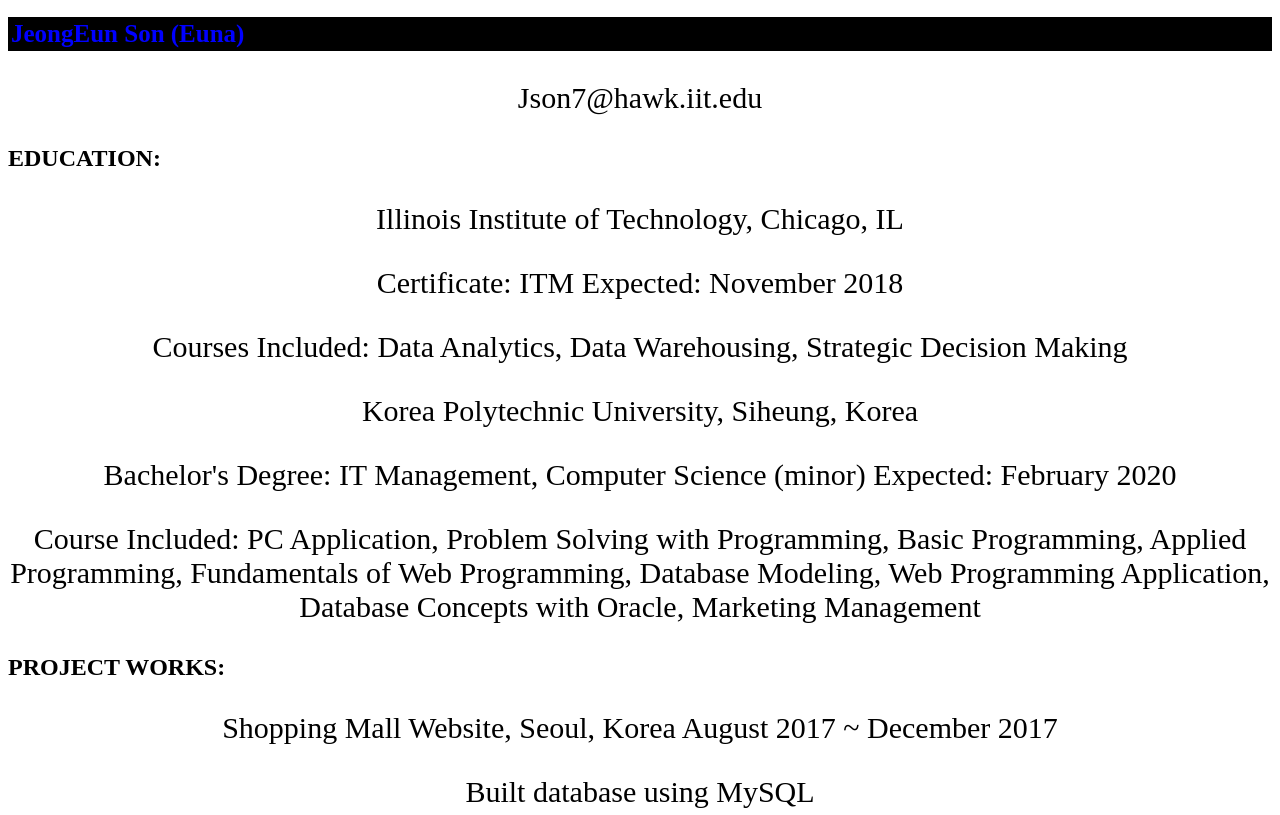
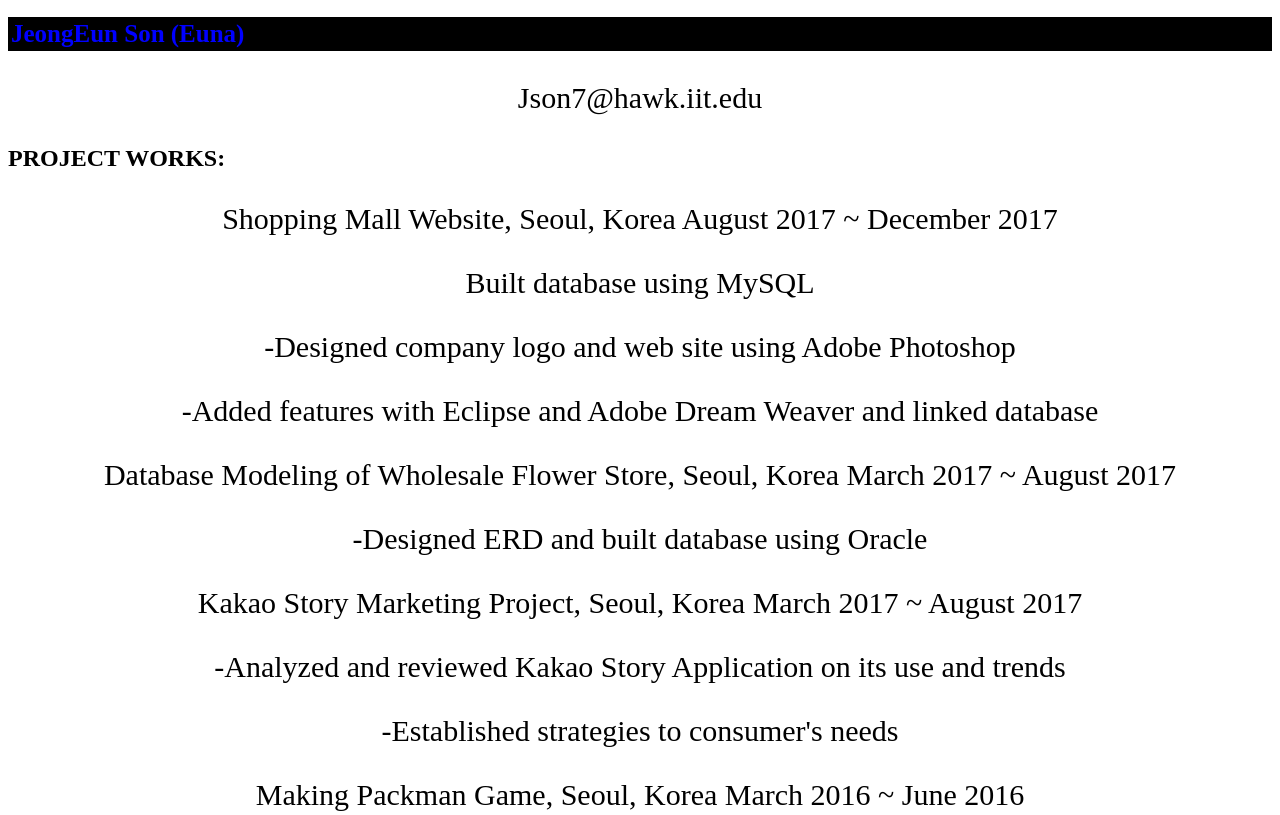
Before and after one commit to jeongeunson/project1, a plain HTML site: page resume.html in a window 1280 px wide. Shown: the top 815 px of the page. Drawn offline with Linux system fonts and the light colour scheme.

Commit message:
moved education to seperate page

```diff
--- a/resume.html
+++ b/resume.html
@@ -11,17 +11,6 @@
 <p></p>
 <p></p>
 
-<h2>EDUCATION:</h2>
-<p>Illinois Institute of Technology, Chicago, IL</p>
-<p>Certificate: ITM	Expected: November 2018</p>
-<p>Courses Included: Data Analytics, Data Warehousing, Strategic Decision Making</p>
-<p></p>
-<p></p>
-<p>Korea Polytechnic University, Siheung, Korea</p>
-<p>Bachelor's Degree: IT Management, Computer Science (minor)	Expected: February 2020</p>
-<p>Course Included: PC Application, Problem Solving with Programming, Basic Programming, Applied Programming, Fundamentals of Web Programming, Database Modeling, Web Programming Application, Database Concepts with Oracle, Marketing Management</p>
-<p></p>
-<p></p>
 <h2>PROJECT WORKS:</h2>
 <p>Shopping Mall Website, Seoul, Korea	August 2017 ~ December 2017</p>
 <p>Built database using MySQL</p>
```
